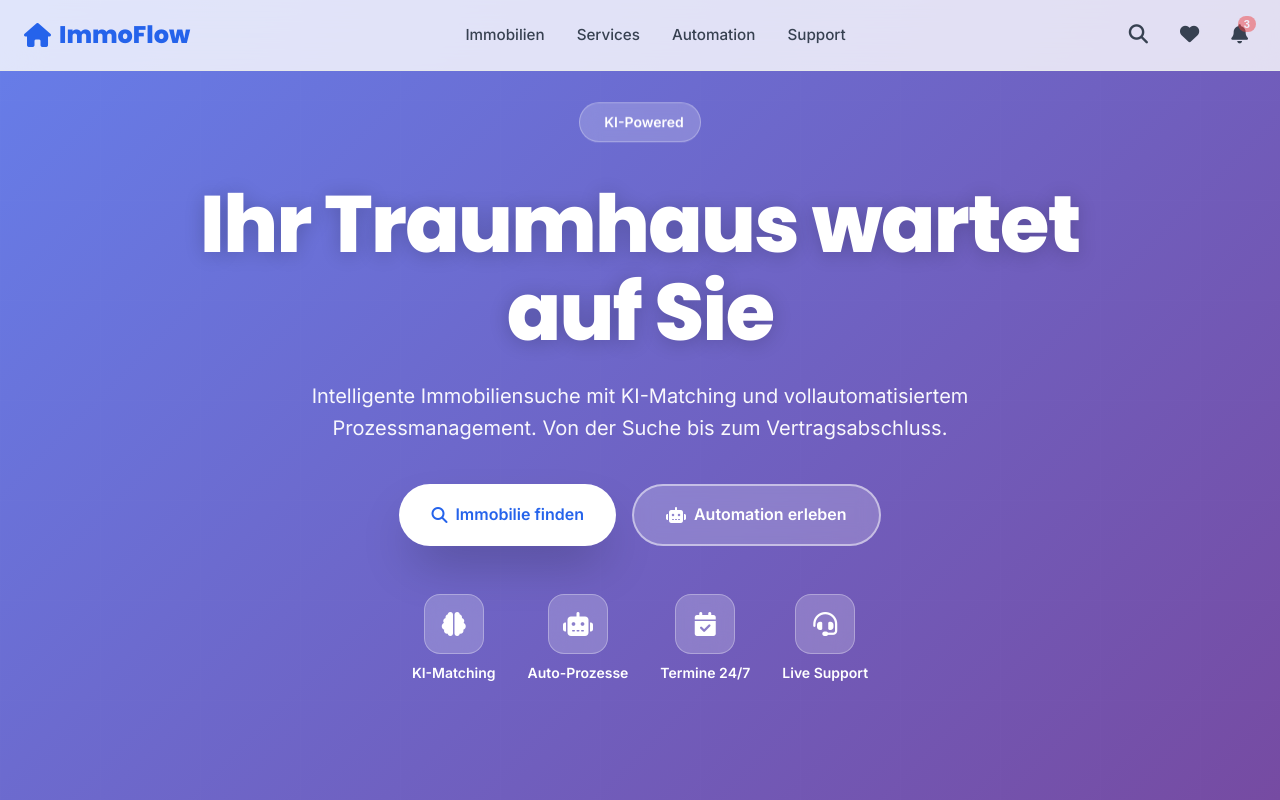
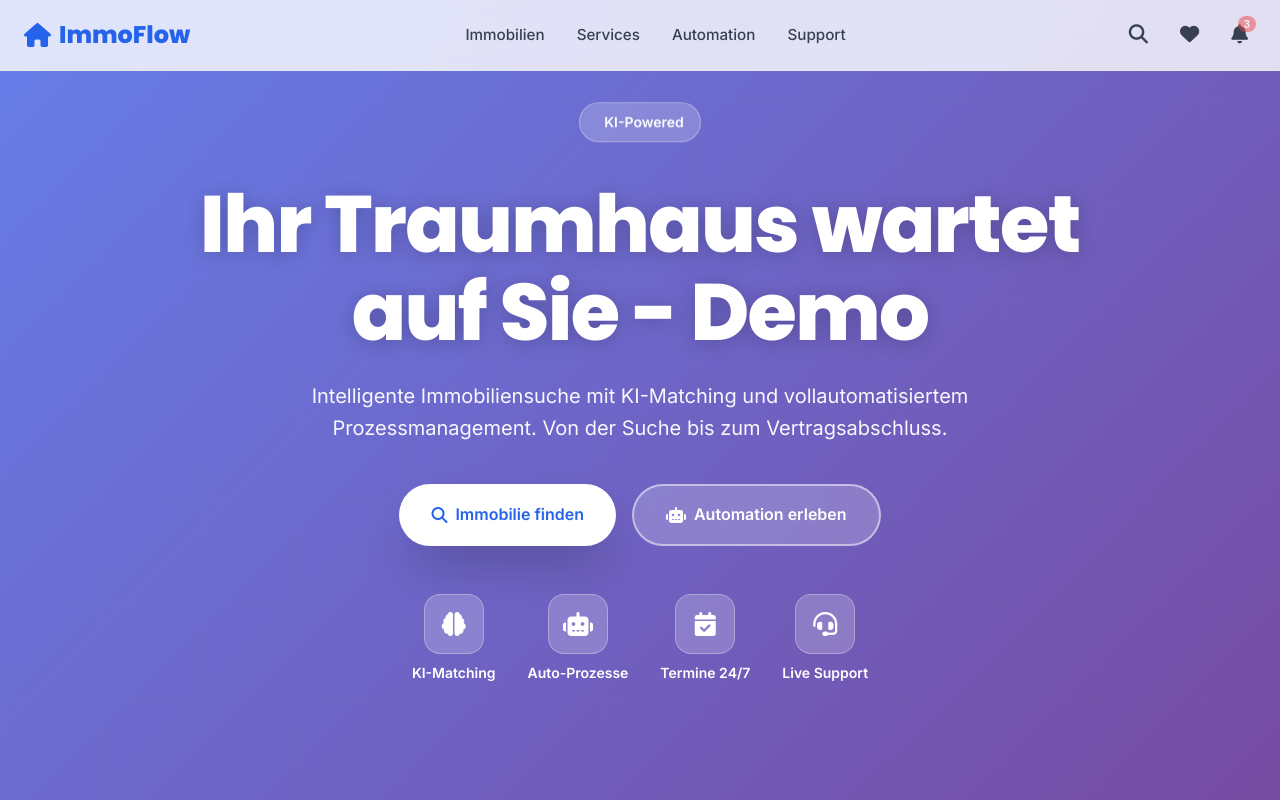
Before and after one commit to dinesnimalthas/Demo-Gruppe-12, a website: page docs/index.html in a window 1280 px wide. Shown: the top 800 px of the page. Drawn offline with Linux system fonts and the light colour scheme; some icons are missing.

Commit message:
refactor: Update hero title to include 'Demo' for clarity

```diff
--- a/docs/index.html
+++ b/docs/index.html
@@ -44,7 +44,7 @@
     <section class="hero">
         <div class="hero-content">
             <span class="hero-badge"><i class="fas fa-sparkles"></i> KI-Powered</span>
-            <h1 class="hero-title">Ihr Traumhaus wartet auf Sie</h1>
+            <h1 class="hero-title">Ihr Traumhaus wartet auf Sie - Demo</h1>
             <p class="hero-subtitle">Intelligente Immobiliensuche mit KI-Matching und vollautomatisiertem Prozessmanagement. Von der Suche bis zum Vertragsabschluss.</p>
 
             <div class="hero-cta">
```
